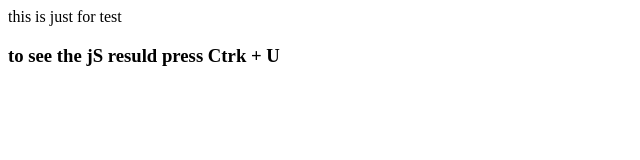
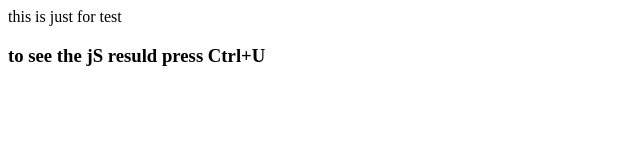
Before and after one commit to Rekokurd/tariqat.github.io, a plain HTML site: page index.html in a window 1280 px wide. Shown: the full height of the page, 0-640 px from the left. Drawn offline with Linux system fonts and the light colour scheme.

Commit message:
Update index.html

```diff
--- a/index.html
+++ b/index.html
@@ -9,7 +9,7 @@
 <body>
     <nav> this is just for test</nav>
     <main>
-        <h3> to see the jS resuld press Ctrk + U</h3>
+        <h3> to see the jS resuld press Ctrl+U</h3>
     </main>
 
 </body>
```
